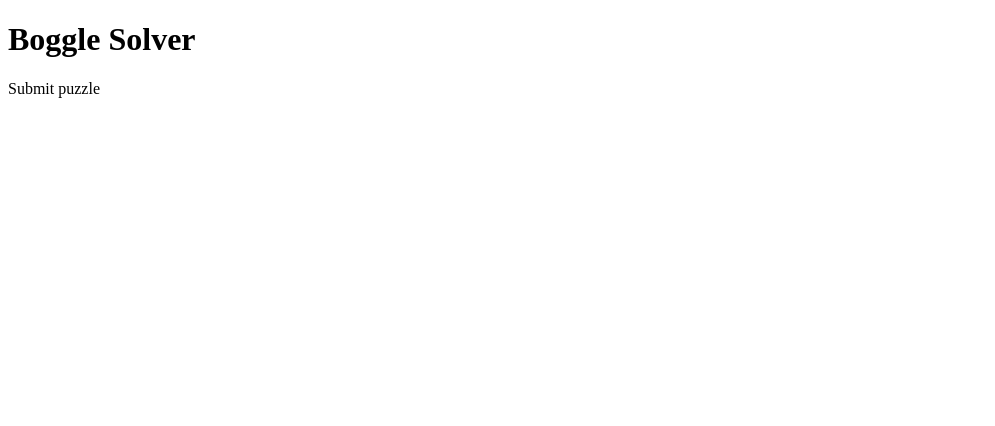
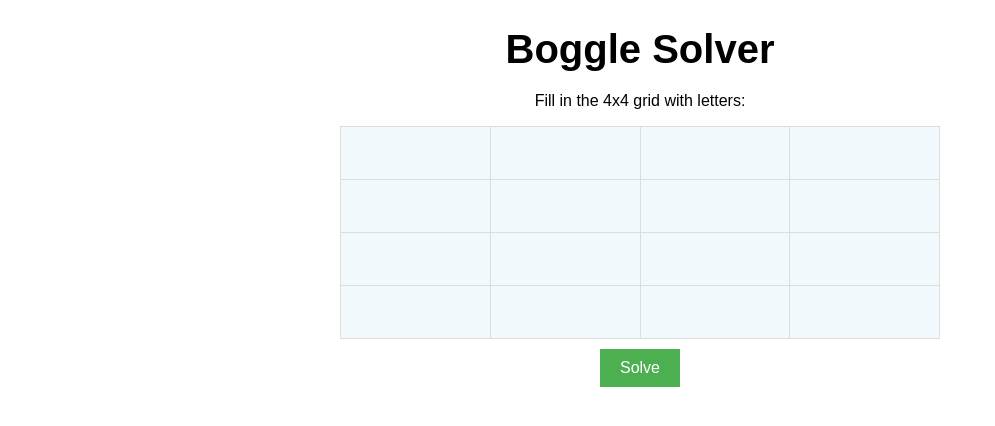
Before and after one commit to kelvinlin97/boggle-solver, a Flask app: page / in a window 1280 px wide. Shown: the top 426 px of the page, without its empty margins (0-995 px from the left). Run offline with Flask 3, Linux system fonts and the light colour scheme; parts of the project's set-up code (start-up, migrations or seed data) failed here and were passed over.

Commit message:
add styling, setup html template, and fix up extension functions

```diff
--- a/app.py
+++ b/app.py
@@ -1,6 +1,6 @@
 from flask import Flask, jsonify, request, render_template
 from solve_board import solve
-from utils import validate_board
+from utils import validate_board, format_user_input
 
 app = Flask(__name__)
 
@@ -10,15 +10,14 @@ def index():
 
 @app.route('/solve', methods=['POST'])
 def solve_board():
-    data = request.get_json()
-    board = data.get('board')
-    validate_board(board)
+    data = request.form
+    board = format_user_input(data)
 
+    if not board or not validate_board(board):
+        return jsonify({"error": "Invalid board: Board must be provided and contain only lowercase letters"}), 400
 
-    if not validate_board(board):
-        return jsonify({"error": "Invalid board: Board must contain only lowercase letters"}), 400
-    solve(board)
-    return "hi'"
+    word_list = solve(board)
+    return jsonify({"words": word_list, "word_count": len(word_list)})
 
 if __name__ == '__main__':
     app.run(debug=True)
--- /dev/null
+++ b/requirements.txt
@@ -0,0 +1 @@
+Flask==3.0.3
--- a/solve_board.py
+++ b/solve_board.py
@@ -1,4 +1,4 @@
-from utils import load_data
+from utils import load_file_data
 import time
 
 placeholder = [['a', 'b', 'c', 'd'], ['e', 'f', 'g', 'h'], ['i', 'j', 'k', 'l'], ['m', 'n', 'o', 'p']]
@@ -13,8 +13,8 @@ def solve(board):
                         # if valid, add word to seen
         # reduce calls by storing prefixes for frequently used words
 
-    prefixes = load_data('prefixes.json')
-    valid_words = load_data('valid_words.json')
+    prefixes = load_file_data('prefixes.json')
+    valid_words = load_file_data('valid_words.json')
     start_time = time.time()
     res = set()
 
--- a/templates/index.html
+++ b/templates/index.html
@@ -4,9 +4,82 @@
     <meta charset="UTF-8">
     <meta name="viewport" content="width=device-width, initial-scale=1.0">
     <title>Boggle Solver</title>
+    <style>
+        h1 {
+            text-align: center;
+            font-size: 40px;
+            margin-bottom: 20px;
+        }
+
+        body {
+            font-family: "CoolFont", sans-serif;
+        }
+
+        p {
+            text-align: center;
+        }
+
+        table {
+            border-collapse: collapse;
+            width: 600px;
+            margin: 0 auto;
+        }
+
+        td {
+            width: 50px;
+            height: 50px;
+            border: 1px solid #ddd;
+            text-align: center;
+            vertical-align: middle;
+            font-size: 24px;
+            background-color: #f2f9fd;
+        }
+
+        input[type="text"] {
+            width: 100%;
+            height: 100%;
+            border: none;
+            outline: none;
+            text-align: center;
+            font-size: 24px;
+            background-color: transparent;
+        }
+
+        button[type="submit"] {
+            background-color: #4CAF50;
+            color: white;
+            padding: 10px 20px;
+            border: none;
+            font-size: 16px;
+            cursor: pointer;
+            display: block;
+            text-align: center;
+            margin: 0 auto;
+            margin-top: 10px;
+        }
+    </style>
 </head>
 <body>
     <h1>Boggle Solver</h1>
-    <p>Submit puzzle</p>
+    <p>Fill in the 4x4 grid with letters:</p>
+
+    <form id="boggleForm" method="POST" action="/solve">
+        <table>
+            {% for row in range(4) %}
+                <tr>
+                    {% for col in range(4) %}
+                        <td><input type="text" name="board[{{ row }}][{{ col }}]" maxlength="1" style="text-transform: lowercase;"></td>
+                    {% endfor %}
+                </tr>
+            {% endfor %}
+        </table>
+
+        <button type="submit">Solve</button>
+    </form>
+
+    {% if error_message %}
+    <p class="error">{{ error_message }}</p>
+    {% endif %}
+
 </body>
 </html>
--- a/utils.py
+++ b/utils.py
@@ -38,7 +38,7 @@ def validate_board(board):
     """
     for row in board:
         for char in row:
-            if not char.islower():
+            if not char.islower() or char == None:
                 return False
     return True
 
@@ -65,7 +65,7 @@ def generate_prefixes(word_set):
 
     return prefixes
 
-def load_data(filename):
+def load_file_data(filename):
     full_path = os.path.join('data', 'output', filename)
     try:
         with open(full_path, 'r') as file:
@@ -73,3 +73,13 @@ def load_data(filename):
     except FileNotFoundError:
         raise FileNotFoundError(f"Error: JSON file '{filename}' not found at '{full_path}'")
     return data
+
+def format_user_input(data):
+    grid = [['' for _ in range(4)] for _ in range(4)]
+
+    for raw_text, value in data.items():
+        coordinates = raw_text.replace('board[', '').replace(']', '').replace('[', ' ').split(' ')
+        x, y = int(coordinates[0]), int(coordinates[1])
+        grid[x][y] = value
+
+    return grid
```
Also changed, not shown: static/styles.css (added, +51 -0 lines), README.md.
